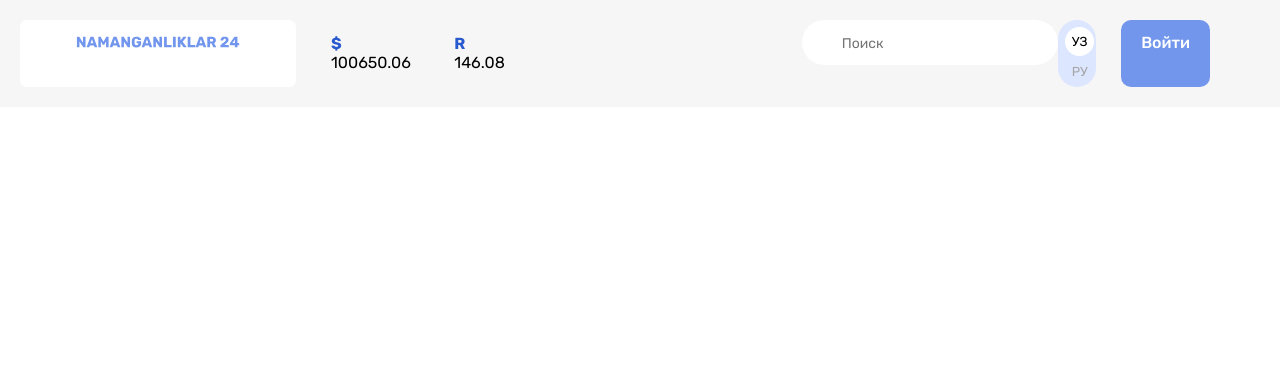
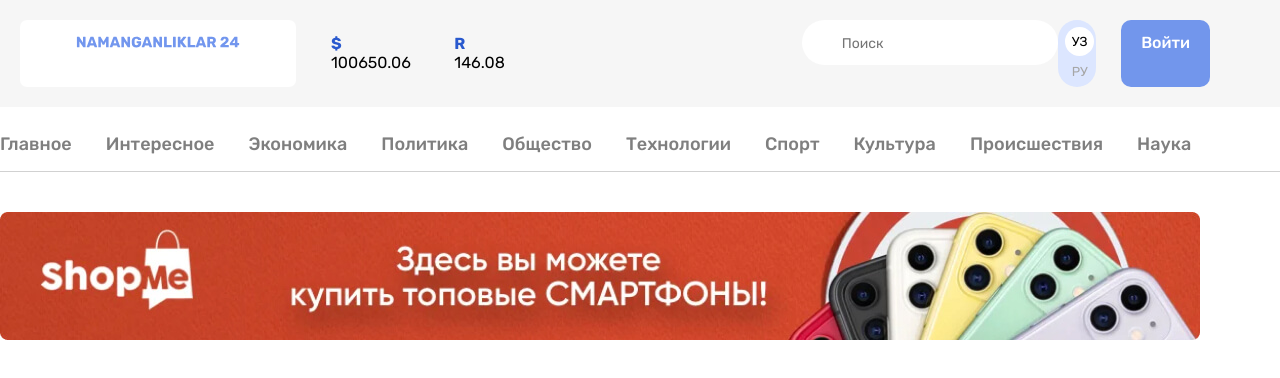
Before and after one commit to MuhammadabdullohOmadullo/N24, a plain HTML site: page index.html in a window 1280 px wide. Drawn offline with Linux system fonts and the light colour scheme.

Commit message:
Add sitenav and site-header banner

```diff
--- a/css/styles.css
+++ b/css/styles.css
@@ -74,6 +74,7 @@ background-color: #F6F6F6;
 } */
 /* SITE-HEADER-TOP */
 .site-header-top {
+margin-bottom: 10px;
   /* padding-top: 30px; */
   /* padding-bottom: 30px; */
   border-right-color: #f6f6f6;
@@ -191,3 +192,46 @@ background-color: #F6F6F6;
 .button-primary:active {
   opacity: 0.6;
 }
+
+/* SITENAV */
+.satinav {
+  padding-top: 12px;
+  padding-bottom: 12px;
+border-bottom: 1px solid #d1d1d1;
+margin-bottom: 40px;
+font-size: 18px;
+font-weight: 500;
+line-height: normal;
+
+}
+.sitenav-list {
+  display: flex;
+  flex-wrap: wrap;
+  align-items: center;
+  padding: 0;
+  margin: 0;
+  list-style: none;
+}
+.sitenav-item{
+  margin-top: 4px;
+  margin-bottom: 4px;
+}
+
+.sitenav-item:not(:last-child) {
+margin-right: 34px;
+}
+.sitenav-link {
+  display: block;
+  color:#7f7f7f;
+  text-decoration: none;
+}
+.sitenav-link:hover{
+color: #7296ec;
+}
+.sitenav-link:active{
+opacity: 0.6;
+}
+/* SITE-HEADER-BANNER */
+.site-header-banner-link {
+  display: flex;
+}
--- a/index.html
+++ b/index.html
@@ -56,6 +56,29 @@
         </div>
       </div>
     </div>
+
+    <div class="container">
+<!-- SITENAV -->
+<nav class="satinav">
+  <ul class="sitenav-list">
+    <li class="sitenav-item"><a class="sitenav-link" href="#">Главное</a></li>
+    <li class="sitenav-item"><a class="sitenav-link" href="#">Интересное</a></li>
+    <li class="sitenav-item"><a class="sitenav-link" href="#">Экономика</a></li>
+    <li class="sitenav-item"><a class="sitenav-link" href="#">Политика</a></li>
+    <li class="sitenav-item"><a class="sitenav-link" href="#">Общество</a></li>
+    <li class="sitenav-item"><a class="sitenav-link" href="#">Технологии</a></li>
+    <li class="sitenav-item"><a class="sitenav-link" href="#">Спорт</a></li>
+    <li class="sitenav-item"><a class="sitenav-link" href="#">Культура</a></li>
+    <li class="sitenav-item"><a class="sitenav-link" href="#">Происшествия</a></li>
+    <li class="sitenav-item"><a class="sitenav-link" href="#">Наука</a></li>
+  </ul>
+</nav>
+<!-- SITE-HEADER-BANNER -->
+ <aside class="site-header-banner">
+<a class="site-header-banner-link" href="https://olcha.uz" target="_blank"></a>
+<img class="site-header-banner-img" src="img/optimize 1.jpg" alt="Shopme-banner" width="1200" height="128" srcset="img/optimize 1.jpg 1x, img/optimize 1@2x.jpg 2x">
+ </aside>
+    </div>
 </header>
 
 </body>
```
Also changed, not shown: img/optimize 1.jpg (added), img/optimize 1@2x.jpg (added).
